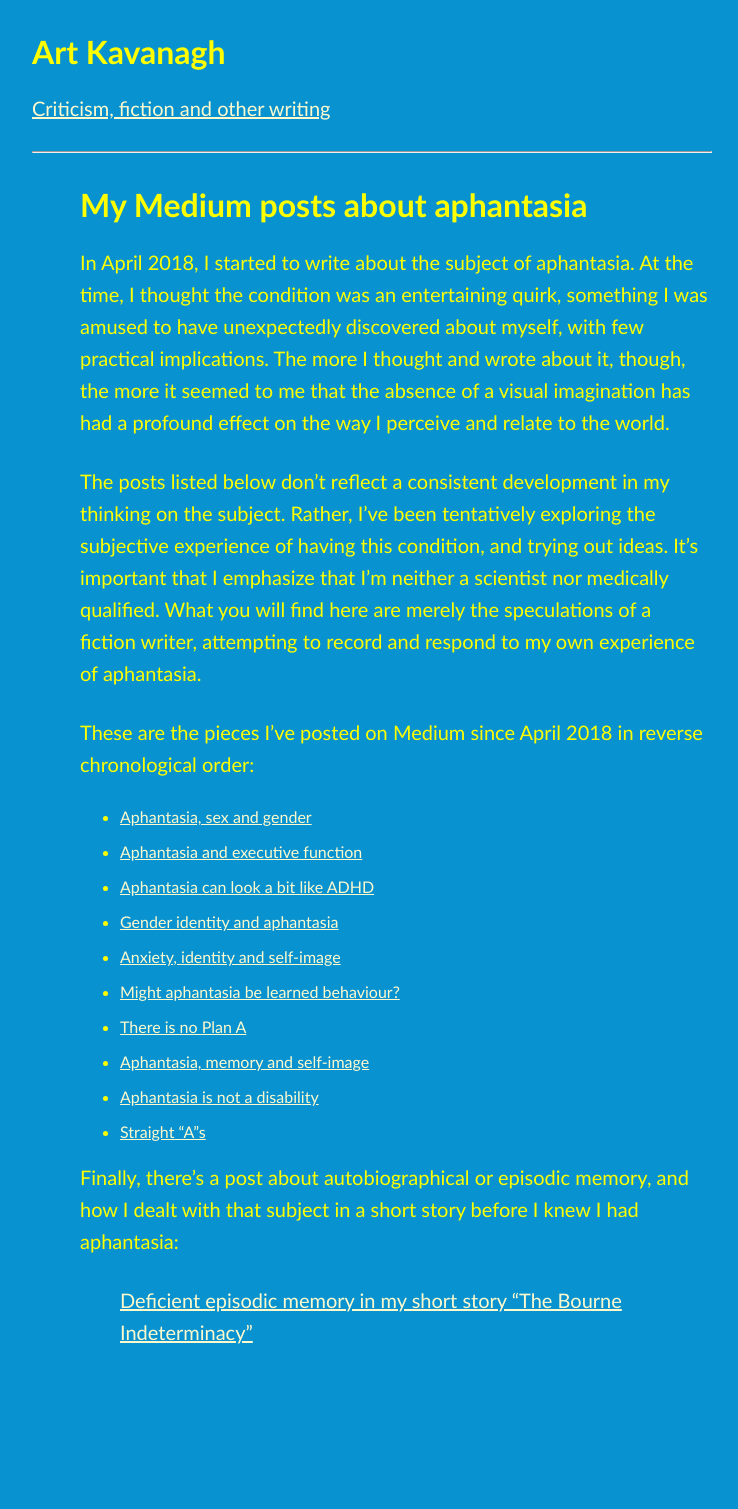
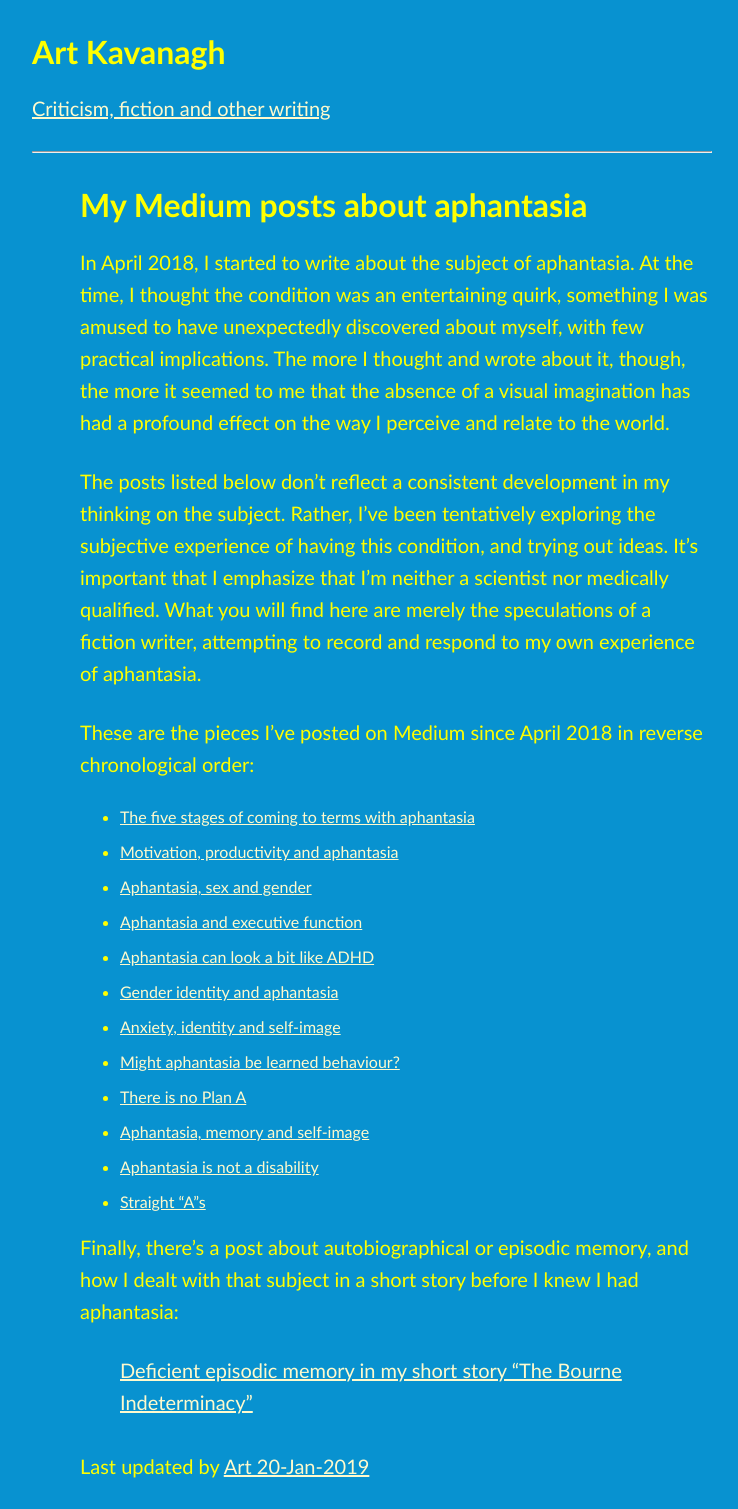
Before and after one commit to artkavanagh/github.io, a Jekyll site: the page aphantasia-posts.html, which Jekyll copies as it is, in a window 1280 px wide. Shown: the whole page, without its empty margins (244-982 px from the left). Built offline with Jekyll 4.4.1, drawn with Linux system fonts in a browser that asks for light colours; before the commit the page ends 1380 px from its top, so only the background shows below that.

Commit message:
Update aphantasia-posts.html

```diff
--- a/aphantasia-posts.html
+++ b/aphantasia-posts.html
@@ -20,6 +20,8 @@
 <p>These are the pieces I’ve posted on Medium since April 2018 in reverse chronological order:</p>
 
 <ul>
+<li><a href="https://medium.com/@artkavanagh/the-five-stages-of-coming-to-terms-with-aphantasia-fe36947af410">The five stages of coming to terms with aphantasia</a></li>
+<li><a href="https://medium.com/@artkavanagh/motivation-productivity-and-aphantasia-5f8642ea7c34">Motivation, productivity and aphantasia</a></li>
 <li><a href="https://medium.com/@artkavanagh/aphantasia-sex-and-gender12166b4364ea">Aphantasia, sex and gender</a></li>
 <li><a href="https://medium.com/@artkavanagh/aphantasia-and-executive-function-c7a5cb05162c">Aphantasia and executive function</a></li>
 <li><a href="https://medium.com/@artkavanagh/aphantasia-can-look-a-bit-like-adhd-e81dc7e0e259">Aphantasia can look a bit like ADHD</a></li>
@@ -37,5 +39,6 @@
 <blockquote>
 <p><a href="https://medium.com/@artkavanagh/deficient-episodic-memory-in-my-short-story-the-bourne-indeterminacy-c48404d656c4">Deficient episodic memory in my short story &ldquo;The Bourne Indeterminacy&rdquo;</a></p>
 </blockquote>
+	<p>Last updated by <a href="https://www.artkavanagh.ie/">Art 20-Jan-2019</a></p>
 </body>
 </html>
```
